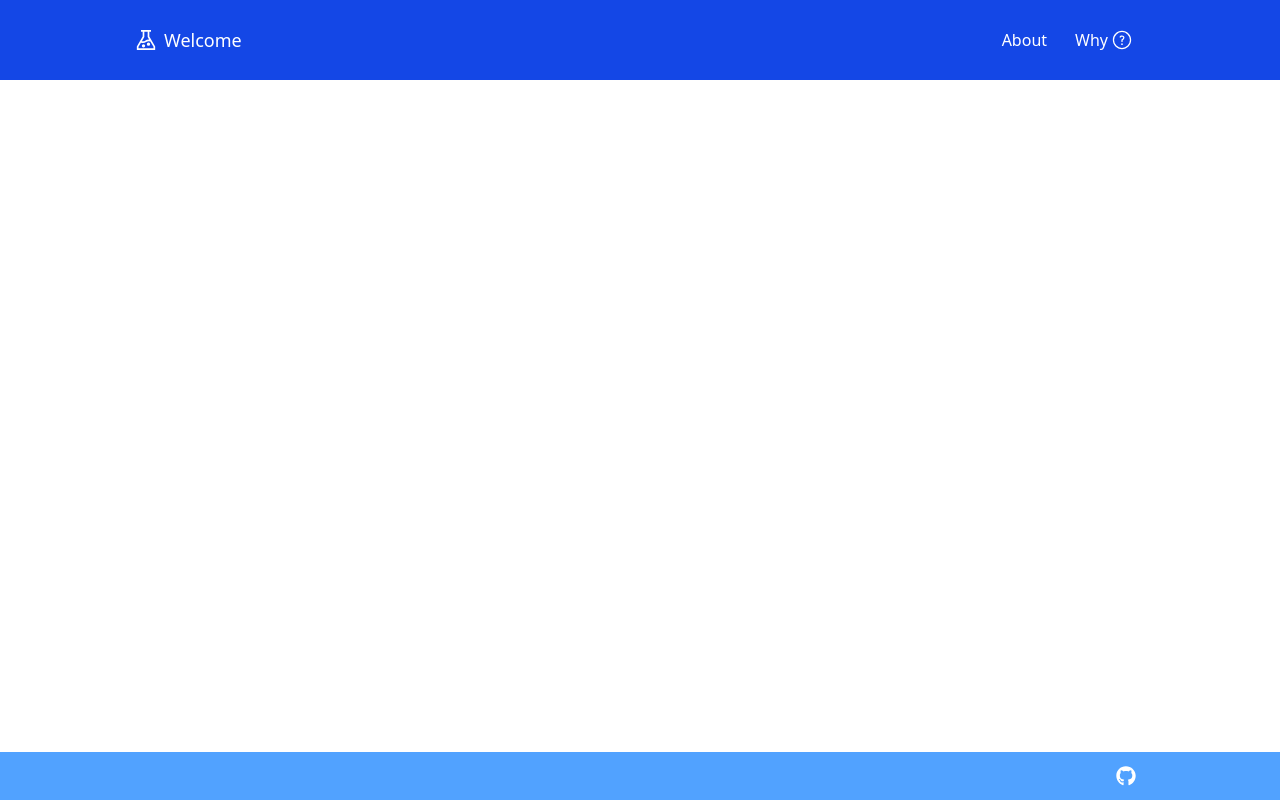
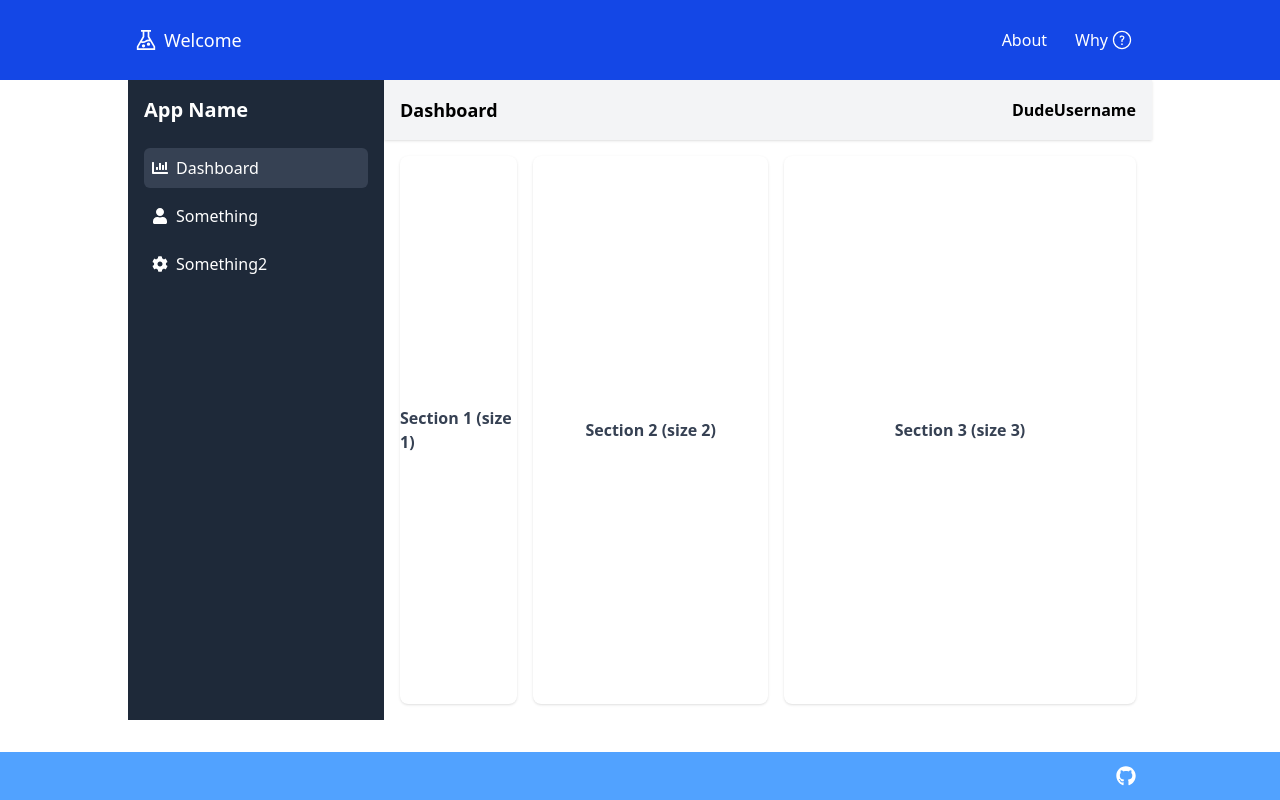
Before and after one commit to Shenkeeee/GDE-MIT-Hackathon, a React (Vite) app in the folder frontend/: page /dashboard in a window 1280 px wide. Before the commit this address had no page. Built offline with nearby package versions, Linux system fonts and the light colour scheme.

Commit message:
Implement dashboard component

```diff
--- a/frontend/src/App.tsx
+++ b/frontend/src/App.tsx
@@ -5,6 +5,7 @@ import Footer from "./components/Footer/Footer";
 import Header from "./components/Header/Header";
 import Home from "./components/Home/Home";
 import Login from "./components/Login/Login";
+import DashboardPage from "./components/DashboardPage/DashboardPage";
 
 const App = () => {
   return (
@@ -15,7 +16,7 @@ const App = () => {
         <Routes>
           <Route path="/" element={<Home />} />
           <Route path="/login" element={<Login />} />
-          {/* <Route path="/dashboard" element={<Dashboard />} /> */}
+          <Route path="/dashboard" element={<DashboardPage />} />
         </Routes>
       </BrowserRouter>
 
--- /dev/null
+++ b/frontend/src/components/DashboardPage/DashboardPage.tsx
@@ -0,0 +1,60 @@
+import { useState } from "react";
+import { FaChartBar, FaUser, FaCog } from "react-icons/fa";
+
+const sidebarEntries = [
+  { id: 1, label: "Dashboard", icon: <FaChartBar /> },
+  { id: 2, label: "Something", icon: <FaUser /> },
+  { id: 3, label: "Something2", icon: <FaCog /> },
+];
+
+const sectionSizes = [1, 2, 3];
+
+const DashboardPage = () => {
+  const [activeEntry, setActiveEntry] = useState(sidebarEntries[0].id);
+
+  return (
+    <div className="flex h-[80%] w-[80%]">
+      {/* Sidebar */}
+      <aside className="w-64 bg-gray-800 text-white p-4">
+        <h1 className="text-xl font-bold mb-6">App Name</h1>
+        <ul className="space-y-2">
+          {sidebarEntries.map((entry) => (
+            <li
+              key={entry.id}
+              className={`flex items-center p-2 rounded-md cursor-pointer transition
+                ${activeEntry === entry.id ? "bg-gray-700" : "hover:bg-gray-700"}`}
+              onClick={() => setActiveEntry(entry.id)}
+            >
+              <span className="mr-2">{entry.icon}</span>
+              <span>{entry.label}</span>
+            </li>
+          ))}
+        </ul>
+      </aside>
+
+      {/* Main content */}
+      <div className="flex-1 flex flex-col">
+        {/* Navbar */}
+        <nav className="flex justify-between items-center bg-gray-100 p-4 shadow">
+          <h1 className="text-lg font-bold">Dashboard</h1>
+          <span className="font-semibold">DudeUsername</span>
+        </nav>
+
+        {/* Content sections */}
+        <div className="flex flex-1 gap-4 p-4">
+          {sectionSizes.map((size, idx) => (
+            <div
+              key={idx}
+              className={`bg-white rounded-lg shadow flex items-center justify-center text-gray-700 font-bold`}
+              style={{ flex: size }} // flex-grow proportional to "size"
+            >
+              Section {idx + 1} (size {size})
+            </div>
+          ))}
+        </div>
+      </div>
+    </div>
+  );
+};
+
+export default DashboardPage;
--- a/frontend/src/components/Login/Login.tsx
+++ b/frontend/src/components/Login/Login.tsx
@@ -1,6 +1,9 @@
 import { useState } from "react";
+import { useNavigate } from "react-router-dom";
 
 const Login = () => {
+  const navigate = useNavigate();
+
   const [email, setEmail] = useState("a@b.c");
   const [password, setPassword] = useState("Somethin");
   const [firstname, setFirstname] = useState("Matt");
@@ -36,12 +39,13 @@ const Login = () => {
   };
 
   const handleGuestLogin = () => {
-    fetch(`${import.meta.env.VITE_API_URL}/users/`)
-      .then((res) => res.json())
-      .then((data) => {
-        alert(`server said ${JSON.stringify(data, null, 2)}`);
-      })
-      .catch((err) => console.error(err));
+    // fetch(`${import.meta.env.VITE_API_URL}/users/`)
+    //   .then((res) => res.json())
+    //   .then((data) => {
+    //     alert(`server said ${JSON.stringify(data, null, 2)}`);
+    //   })
+    //   .catch((err) => console.error(err));
+    navigate("/dashboard");
   };
 
   return (
@@ -94,7 +98,8 @@ const Login = () => {
         onClick={handleGuestLogin}
         className="px-4 py-2 rounded-md text-white bg-blue-400 hover:bg-blue-600 transition hover:cursor-pointer"
       >
-        Continue as guest
+        {/* Continue as guest (go to dashboard for now) */}
+        Go to dashbord
       </button>
     </div>
   );
```
